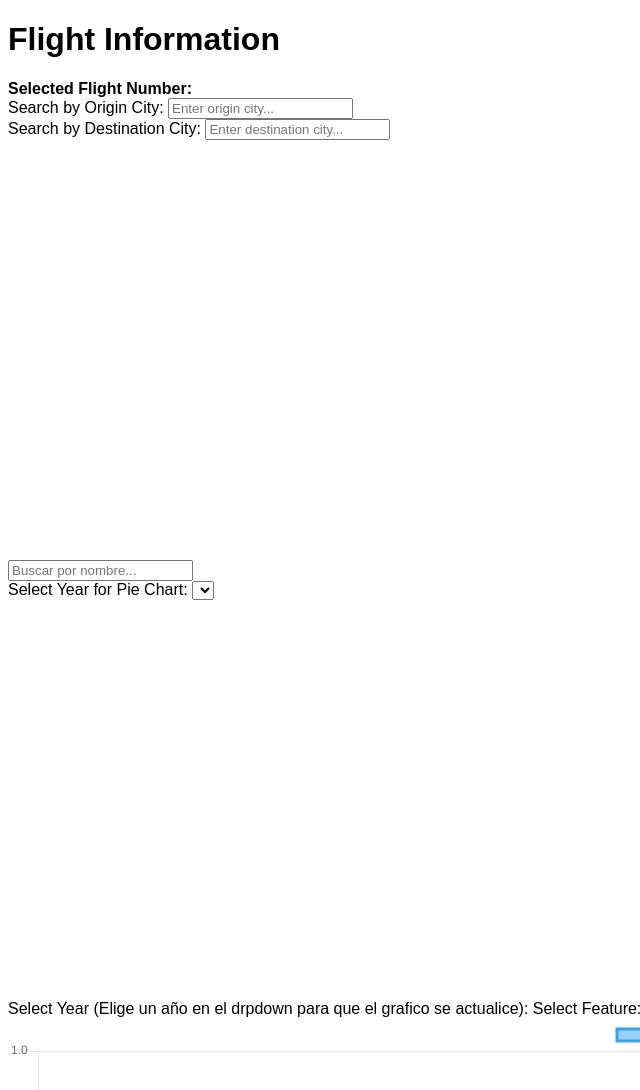
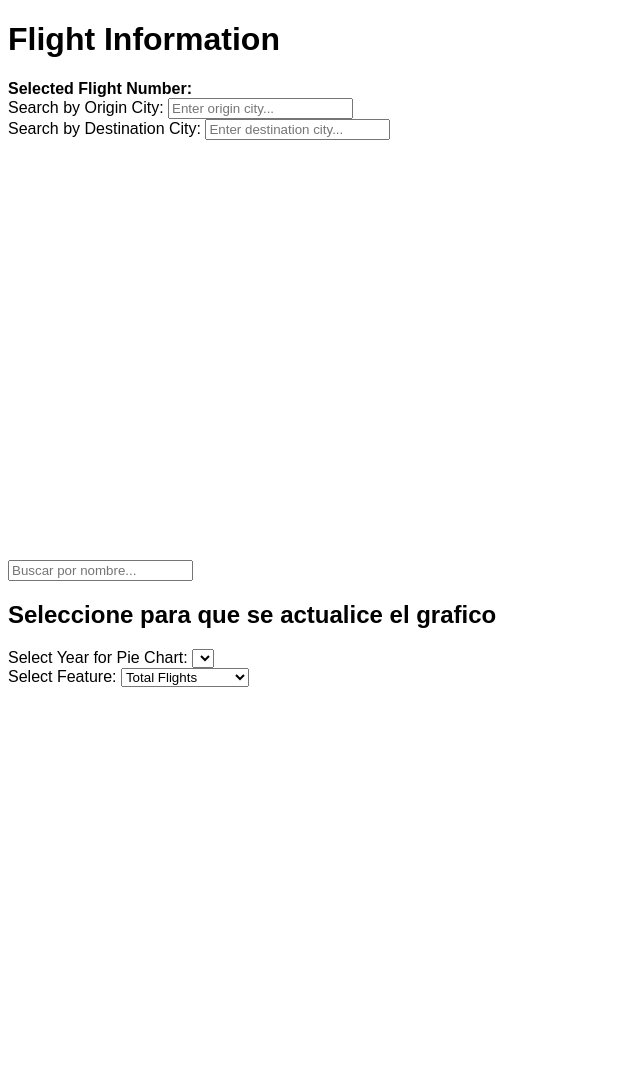
Before and after one commit to BenediktKd/flights_express, a website: page public/index.html in a window 1280 px wide. Shown: the top 1090 px of the page, without its empty margins (0-640 px from the left). Drawn offline with nearby package versions, Linux system fonts and the light colour scheme; no server answers.

Commit message:
ready pie chart

```diff
--- a/public/index.html
+++ b/public/index.html
@@ -59,7 +59,7 @@
 <div id="passengers-table-container"></div>
 
 <!-- Dropdown para seleccionar el año -->
-
+<h2>Seleccione para que se actualice el grafico</h2>
 <div>
     <label for="yearSelectorPie">Select Year for Pie Chart:</label>
     <select id="yearSelectorPie">
@@ -67,10 +67,22 @@
     </select>
 </div>
 
+<div>
+    <label for="featureSelectorPie">Select Feature:</label>
+    <select id="featureSelectorPie">
+        <option value="total">Total Flights</option>
+        <option value="first class">First Class Flights</option>
+        <option value="economy">Economy Flights</option>
+        <option value="bussines">Business Flights</option>
+    </select>
+</div>
+
 <div class="chart-container">
     <canvas id="myPieChart"></canvas>
 </div>
 
+
+<h2>Seleccione para que se actualice el grafico</h2>
 <div>
     <label for="yearSelector">Select Year (Elige un año en el drpdown para que el grafico se actualice):</label>
     <label for="featureSelector">Select Feature:</label>
```
